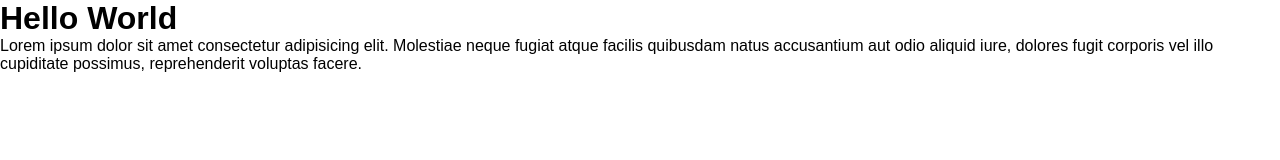
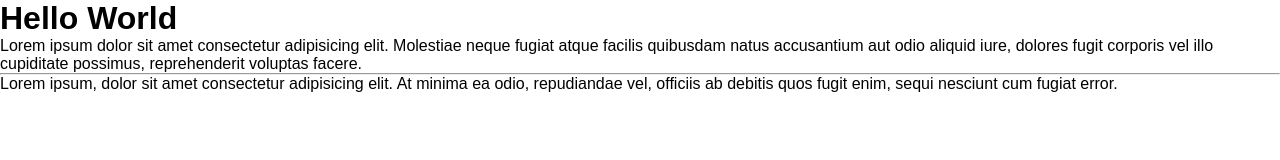
Before and after one commit to verve-neowise/git-lession-1, a plain HTML site: page index.html in a window 1280 px wide. Drawn offline with Linux system fonts and the light colour scheme.

Commit message:
second p

```diff
--- a/index.html
+++ b/index.html
@@ -8,5 +8,7 @@
 		<p>
 			Lorem ipsum dolor sit amet consectetur adipisicing elit. Molestiae neque fugiat atque facilis quibusdam natus accusantium aut odio aliquid iure, dolores fugit corporis vel illo cupiditate possimus, reprehenderit voluptas facere.
 		</p>
+		<hr>
+		<p>Lorem ipsum, dolor sit amet consectetur adipisicing elit. At minima ea odio, repudiandae vel, officiis ab debitis quos fugit enim, sequi nesciunt cum fugiat error.</p>
 	</body>
 </html>
```
